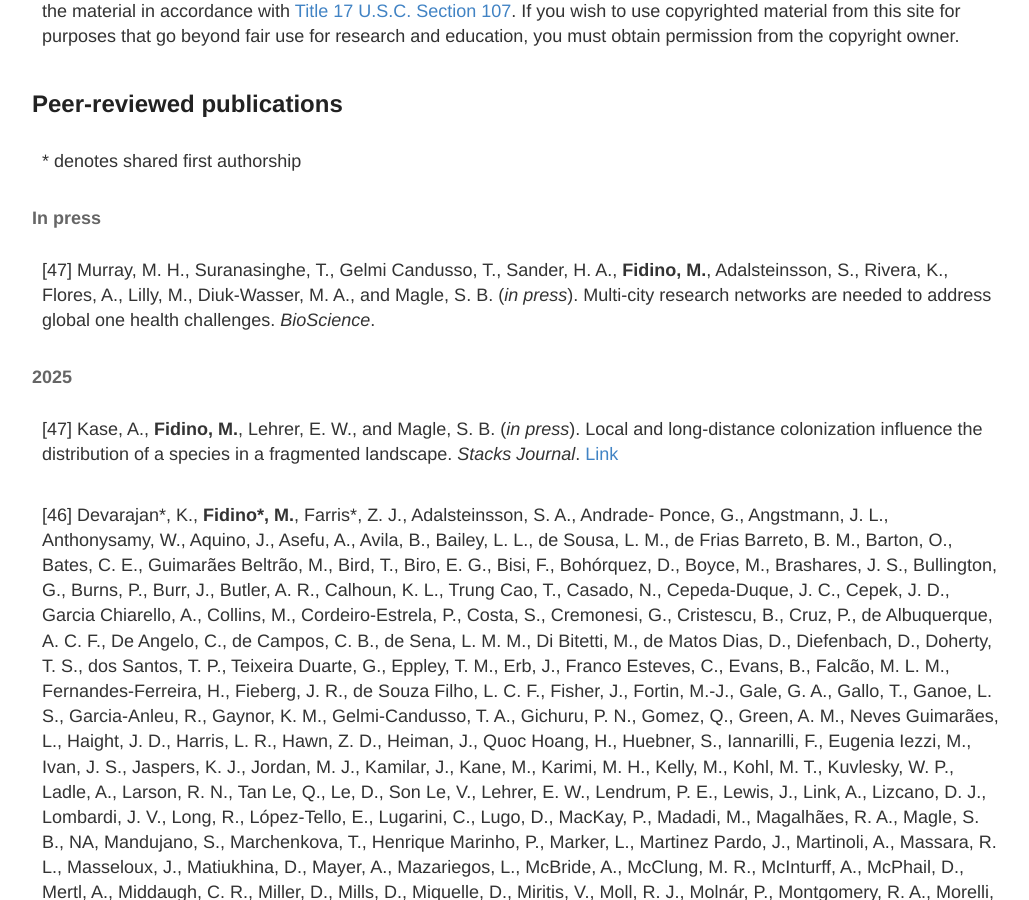
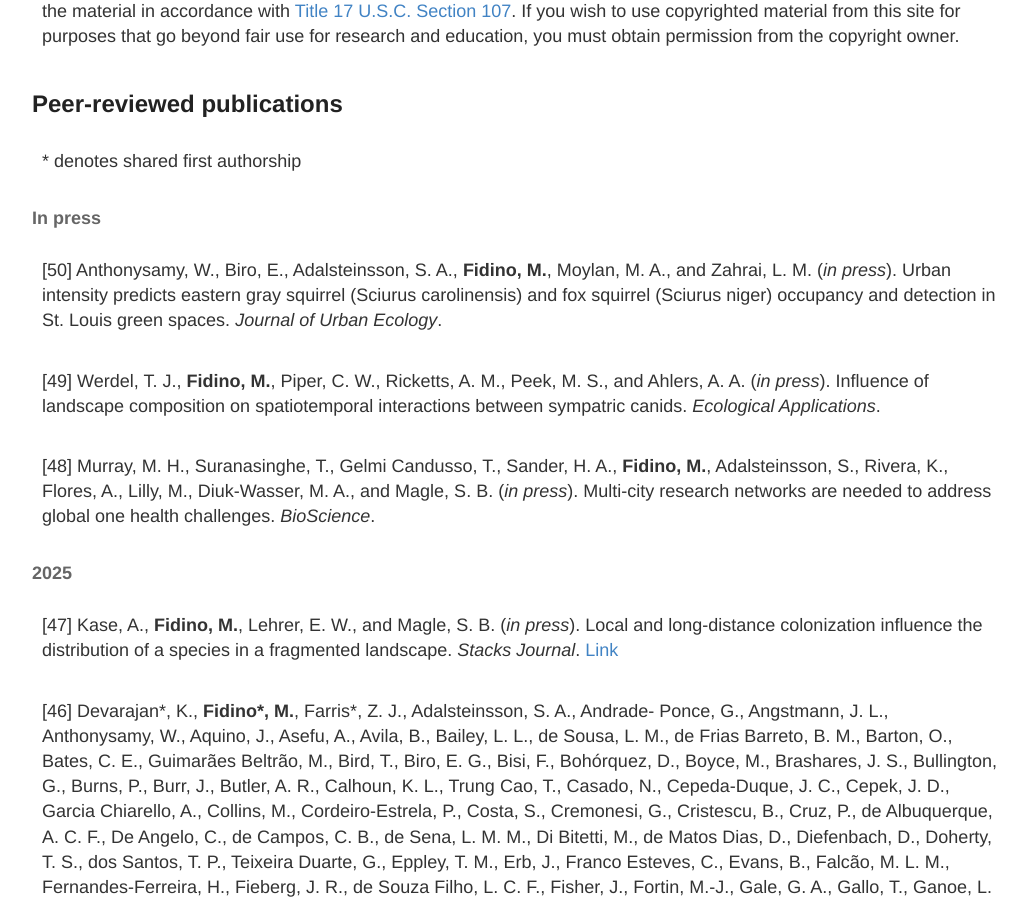
Before and after one commit to mfidino/mfidino.github.io, a Jekyll site: the page built from publications.md, in a window 1280 px wide and 900 px high, scrolled down 338 px. Shown: the whole window, without its empty margins (118-1147 px from the left). Built offline with Jekyll 4.4.1, drawn with Linux system fonts in a browser that asks for light colours.

Commit message:
two papers accepted

```diff
--- a/publications.md
+++ b/publications.md
@@ -17,8 +17,14 @@ This site contains copyrighted material, the use of which has not always been sp
 #### In press
 
 
+[50] Anthonysamy, W., Biro, E., Adalsteinsson, S. A., **Fidino, M.**, Moylan, M. A., and Zahrai, L. M. (*in press*). Urban intensity predicts eastern gray squirrel (Sciurus carolinensis) and fox squirrel (Sciurus niger) occupancy and detection
+in St. Louis green spaces. *Journal of Urban Ecology*.
 
-[47] Murray, M. H., Suranasinghe, T., Gelmi Candusso, T., Sander, H. A., **Fidino, M.**, Adalsteinsson, S., Rivera, K., Flores, A., Lilly, M., Diuk-Wasser, M. A., and Magle, S. B. (*in press*). Multi-city research networks are needed to address global one health challenges. *BioScience*.
+[49] Werdel, T. J., **Fidino, M.**, Piper, C. W., Ricketts, A. M., Peek, M. S., and Ahlers, A. A. (*in press*). Influence of landscape composition on spatiotemporal interactions between sympatric canids. *Ecological Applications*.
+
+
+
+[48] Murray, M. H., Suranasinghe, T., Gelmi Candusso, T., Sander, H. A., **Fidino, M.**, Adalsteinsson, S., Rivera, K., Flores, A., Lilly, M., Diuk-Wasser, M. A., and Magle, S. B. (*in press*). Multi-city research networks are needed to address global one health challenges. *BioScience*.
 
 
 #### 2025
```
Also changed, not shown: 1 other file.
